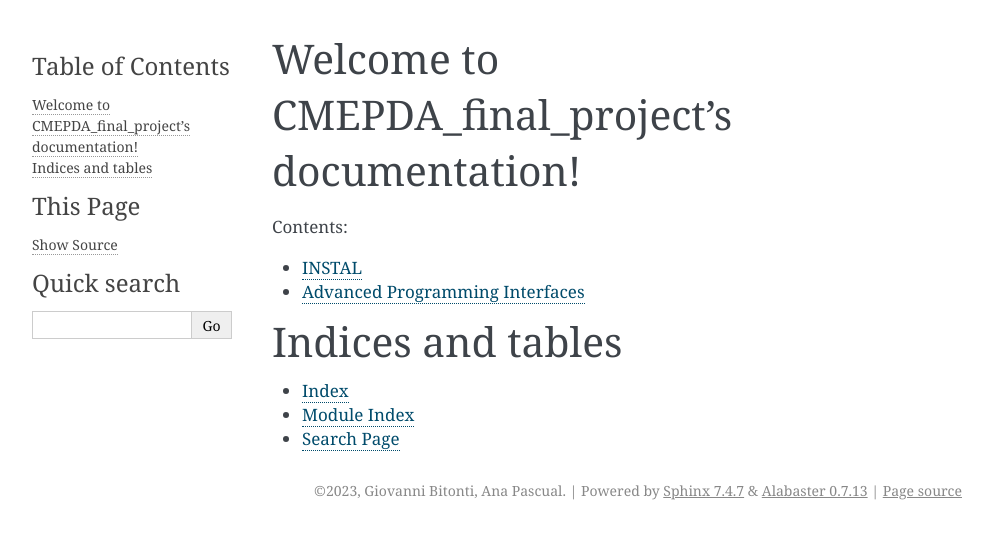
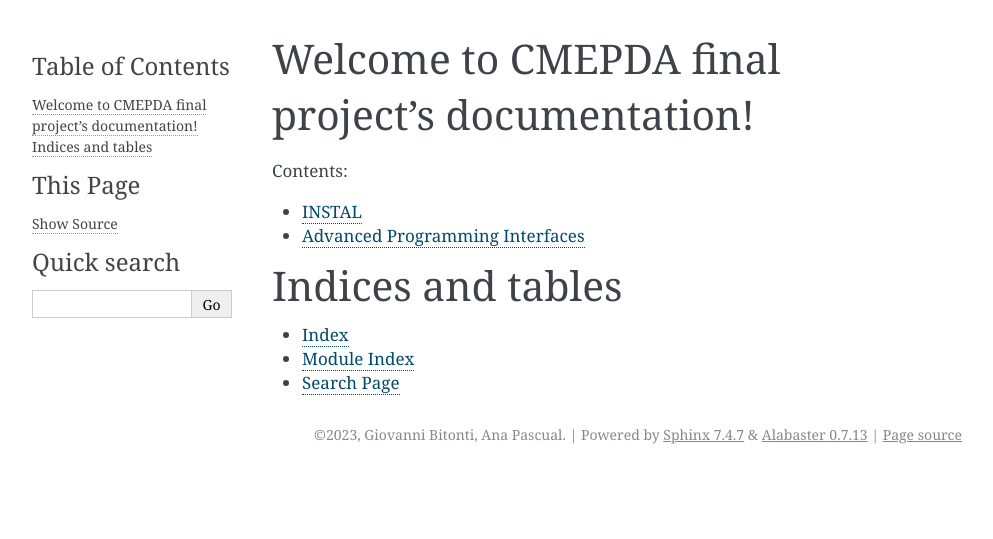
Before and after one commit to bitgio/CMEPDA_final_project, a Sphinx documentation site: the page built from docs/source/index.rst, in a window 1280 px wide. Shown: the top 539 px of the page, without its empty margins (148-1141 px from the left). Built offline with Sphinx 7.4.7, drawn with Linux system fonts in a browser that asks for light colours.

Commit message:
prova ana1

```diff
--- a/docs/source/api.rst
+++ b/docs/source/api.rst
@@ -3,5 +3,6 @@ Advanced Programming Interfaces
 
 
 .. automodule:: luca
+   :members:
 .. automodule:: prova
    :members:
--- a/docs/source/conf.py
+++ b/docs/source/conf.py
@@ -11,7 +11,7 @@ import sys
 
 sys.path.insert(0, os.path.abspath('../..'))
 
-project = 'CMEPDA_final_project'
+project = 'CMEPDA final project'
 copyright = '2023, Giovanni Bitonti, Ana Pascual'
 author = 'Giovanni Bitonti, Ana Pascual'
 release = '1.0'
--- a/docs/source/index.rst
+++ b/docs/source/index.rst
@@ -3,7 +3,7 @@
    You can adapt this file completely to your liking, but it should at least
    contain the root `toctree` directive.
 
-Welcome to CMEPDA_final_project's documentation!
+Welcome to CMEPDA final project's documentation!
 ================================================
 
 .. toctree::
```
